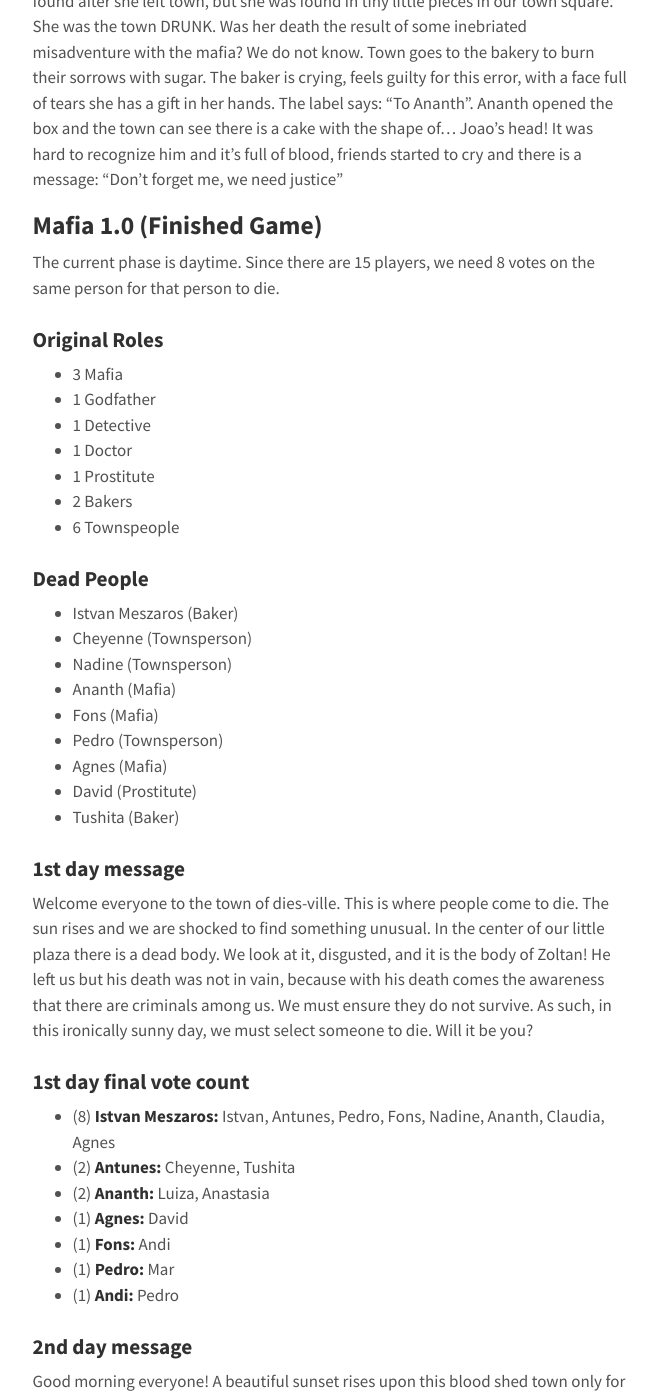
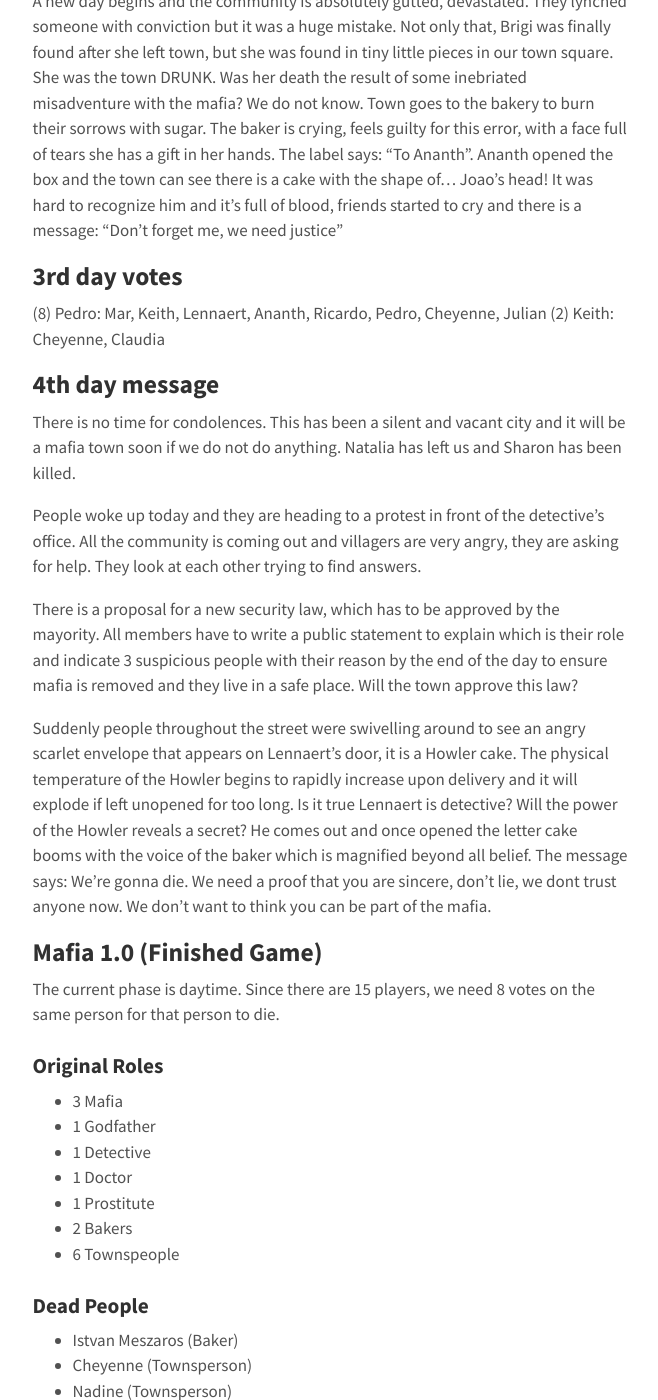
Before and after one commit to migueltorrescosta/migueltorrescosta.github.io, a Jekyll site: the page built from _posts/2020-04-02-Online-Mafia-Rulebook.md, in a window 1280 px wide and 1400 px high, scrolled down 5601 px. Shown: the whole window, without its empty margins (310-968 px from the left). Built offline with Jekyll 4.4.1, drawn with Linux system fonts in a browser that asks for light colours; a script that is not in the unit is left out; some of the changed text lies outside the part shown.

Commit message:
Add 4th day Mafia 2.0

```diff
--- a/_posts/2020-04-02-Online-Mafia-Rulebook.md
+++ b/_posts/2020-04-02-Online-Mafia-Rulebook.md
@@ -78,18 +78,18 @@
 - Claudia
 - Daria (townsperson)
 - David
-- João
+- João (townsperson)
 - Julian
 - Juul
 - Keith
 - Lennaert
 - Mar
 - Nadine
-- Natalia
-- Pedro
-- Raluca (towsperson)
+- Natalia (mafia)
+- Pedro (townsperson)
+- Raluca (townsperson)
 - Ricardo
-- Sharon
+- Sharon (townsperson)
 
 ### 1st day message
 
@@ -114,6 +114,23 @@
 Not only that, Brigi was finally found after she left town, but she was found in tiny little pieces in our town square. She was the town DRUNK. Was her death the result of some inebriated misadventure with the mafia? We do not know.
 Town goes to the bakery to burn their sorrows with sugar. The baker is crying, feels guilty for this error, with a face full of tears she has a gift in her hands.
 The label says: “To Ananth". Ananth opened the box and the town can see there is a cake with the shape of... Joao's head! It was hard to recognize him and it's full of blood, friends started to cry and there is a message: "Don't forget me, we need justice"
+
+## 3rd day votes
+
+(8) Pedro: Mar, Keith, Lennaert, Ananth, Ricardo, Pedro, Cheyenne, Julian
+(2) Keith: Cheyenne, Claudia
+
+## 4th day message
+
+There is no time for condolences. This has been a silent and vacant city and it will be a mafia town soon if we do not do anything. Natalia has left us and Sharon has been killed.
+
+People woke up today and they are heading to a protest in front of the detective's office. All the community is coming out and villagers are very angry, they are asking for help. They look at each other trying to find answers.
+
+There is a proposal for a new security law, which has to be approved by the mayority. All members have to write a public statement to explain which is their role and indicate 3 suspicious people with their reason by the end of the day to ensure mafia is removed and they live in a safe place. Will the town approve this law?
+
+Suddenly people throughout the street were swivelling around to see an angry scarlet envelope that appears on Lennaert's door, it is a Howler cake. The physical temperature of the Howler begins to rapidly increase upon delivery and it will explode if left unopened for too long. Is it true Lennaert is detective? Will the power of the Howler reveals a secret? He comes out and once opened the letter cake booms with the voice of the baker which is magnified beyond all belief. The message says: We're gonna die. We need a proof that you are sincere, don't lie, we dont trust anyone now. We don't want to think you can be part of the mafia.
+
+
 
 ## Mafia 1.0 (Finished Game)
 
```
